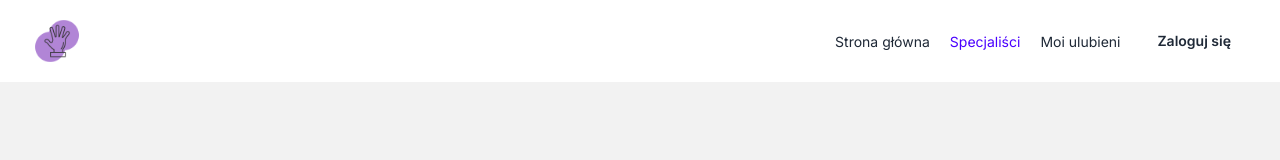
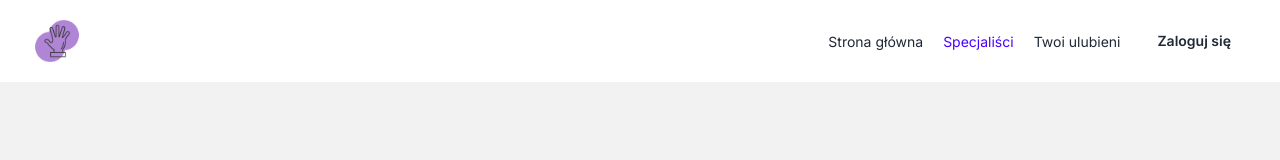
Before and after one commit to transcendence12/stop-npd-abuse, a Next.js app: page /specialists in a window 1280 px wide. Shown: the top 160 px of the page. Built offline with nearby package versions, Linux system fonts and the light colour scheme; no server answers; the database is empty.

Commit message:
fix: label in header

```diff
--- a/src/components/Nav.tsx
+++ b/src/components/Nav.tsx
@@ -7,7 +7,7 @@ import { SignInButton, SignedIn, SignedOut, UserButton } from "@clerk/nextjs";
 const navLinks = [
   { href: "/", label: "Strona główna" },
   { href: "/specialists", label: "Specjaliści" },
-  { href: "/favorites", label: "Moi ulubieni" },
+  { href: "/favorites", label: "Twoi ulubieni" },
 ];
 export const Nav = () => {
   const pathname = usePathname();
```
